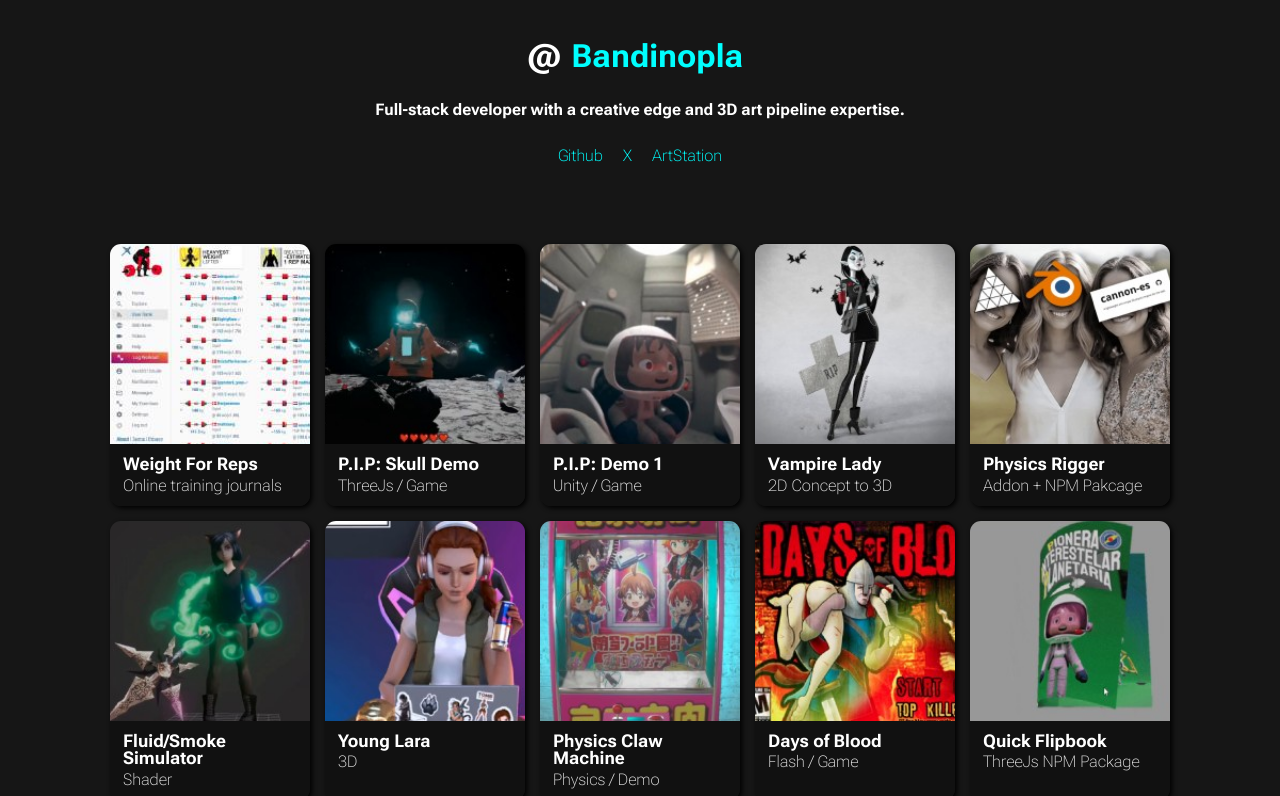
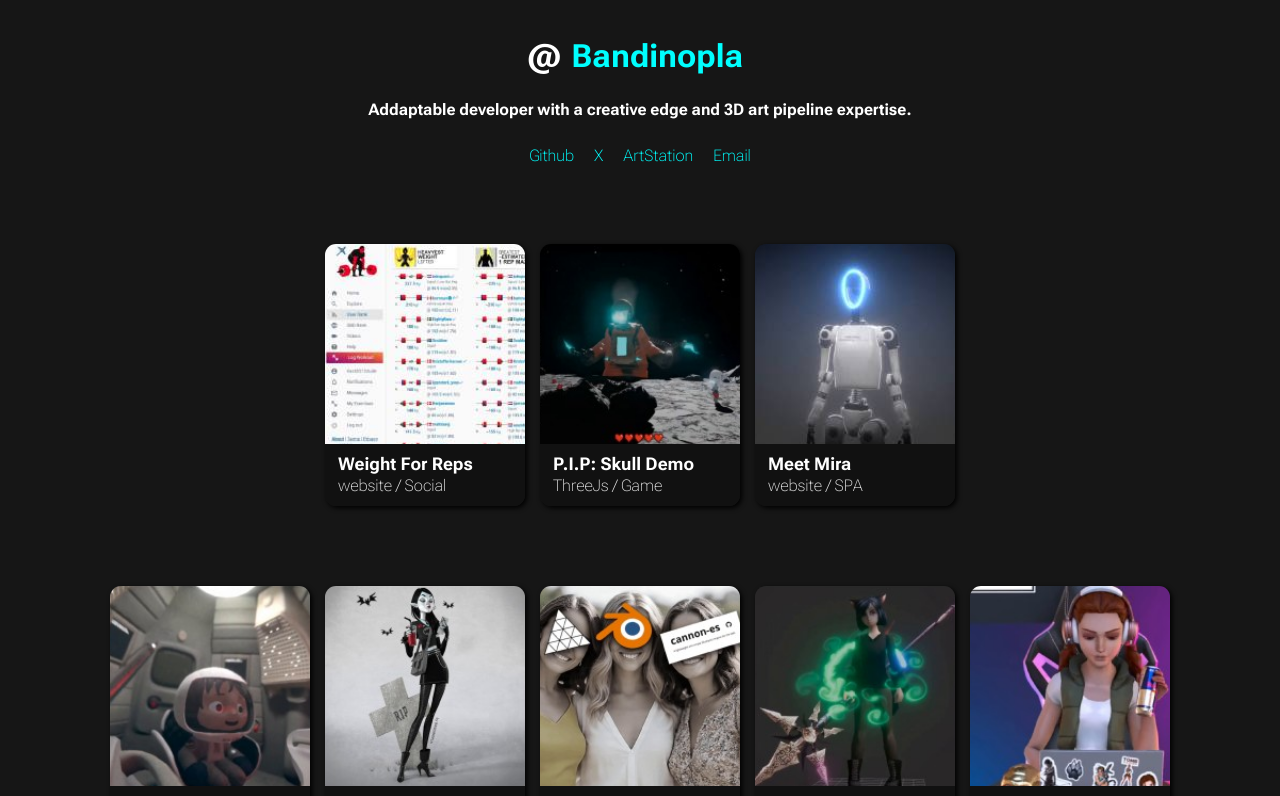
Before and after one commit to bandinopla/bandinopla.github.io, a React (Vite) app: page / in a window 1280 px wide. Shown: the top 796 px of the page. Built offline with nearby package versions, Linux system fonts and the light colour scheme; a web font is replaced by a local one.

Commit message:
added robot page

```diff
--- a/src/App.tsx
+++ b/src/App.tsx
@@ -97,25 +97,41 @@ function App() {
         const el = document.getElementById("email-link");
         if (el) {
             el.setAttribute("href", "mailto:" + email);
-            el.textContent = "Bandinopla";
         }
-    })
+    }, [])
 
     return (
         <>
             <div className='header'>
-                <h1 className=' '>@<a id="email-link" target='_blank'>Bandinopla</a></h1>
+                <h1 className=' '>@<a href='https://x.com/bandinopla' target='_blank'>Bandinopla</a></h1>
                 <h2 className='mb20'>
-                    Full-stack developer with a creative edge and 3D art pipeline expertise.
+                    Addaptable developer with a creative edge and 3D art pipeline expertise.
                 </h2>
                 <p>
                     <a href='https://github.com/bandinopla' target='_blank'>Github</a>
                     <a href='https://x.com/bandinopla' target='_blank'>X</a>
                     <a href='https://www.artstation.com/bandinopla' target='_blank'>ArtStation</a>
+                    <a id="email-link" target='_blank'>Email</a>
                 </p>
             </div>
             <div className="thumbnail-row">
-                {porfolio.map(item => (
+                {porfolio.slice(0,3).map(item => (
+                    <div
+                        className="thumbnail"
+                        key={item.id}
+                        onClick={() => setModalItem(item)}
+                    >
+                        <VideoThumbnail id={item.id}/>
+                        <div className='foot'>
+                            <div className="thumbnail-title">{item.title}</div>
+                            <div className="thumbnail-subtitle">{item.what}</div>
+                        </div>
+                    </div>
+                ))}
+            </div>
+
+            <div className="thumbnail-row">
+                {porfolio.slice(3).map(item => (
                     <div
                         className="thumbnail"
                         key={item.id}
--- a/src/data.ts
+++ b/src/data.ts
@@ -1,4 +1,7 @@
 export const $with = {
+    r3f: {
+        url:"https://r3f.docs.pmnd.rs/"
+    },
     js: {
         url: "https://developer.mozilla.org/en-US/docs/Web/JavaScript"
     },
@@ -62,7 +65,7 @@ export const porfolio = [
     {
         id: "wxr",
         title: "Weight For Reps",
-        what: "Online training journals"
+        what: "website / Social"
         , links: [
             {
                 url: "https://weightxreps.net/",
@@ -107,6 +110,25 @@ export const porfolio = [
         , did: "Character design, modeling, rigging, texturing, modeling, animations, asset optimization, sound editing."
     },
     {
+        id:"robot",
+        title:"Meet Mira",
+        what:"website / SPA ",
+        youtube:"https://www.youtube.com/watch?v=Xlzzamhx4mg",
+        desc:"Fantasy site showcasing a new Unitree's Robot model that allows to plug in and switch silicone human-like bodyparts to re-skin it to make it look less robotic.",
+        links: [
+            {
+                name:"Online Live Demo",
+                url:"https://bandinopla-unitree.vercel.app/"
+            },
+            {
+                name:"Unitree's G1 Model",
+                url:"https://www.unitree.com/g1"
+            }
+        ],
+        tools: [$with.typescript, $with.three, $with.r3f, $with.blender],
+        did:"Character design, modeling, rigging, texturing, optimization, website, coding."
+    },
+    {
         id: "pip0",
         title: "P.I.P: Demo 1",
         what: "Unity / Game",
@@ -146,7 +168,7 @@ export const porfolio = [
             }
         ]
         , tools: [$with.csharp, $with.unity, $with.blender]
-        , did: "Character design, modeling, rigging, texturing, modeling, animations, asset optimization, sound editing."
+        , did: "Character design, modeling, rigging, texturing, animations, asset optimization, sound editing."
     },
     { // https://www.artstation.com/artwork/Le5vKR
         id: "vampire",
@@ -244,7 +266,7 @@ export const porfolio = [
                 url: "https://x.com/bandinopla/status/1951060739667755027"
             }
         ],
-        tools: [$with.typescript, $with.blender, $with.three, $with.cannones]
+        tools: [$with.typescript, $with.blender, $with.r3f, $with.three, $with.cannones]
         , did: "3D Asset integration and conditioning. Physics rig. Coding and re-texturing."
     }
 
```
Also changed, not shown: public/thumbnails/robot.jpg (added), 1 other file (tests, documents, lock files or other folders).
